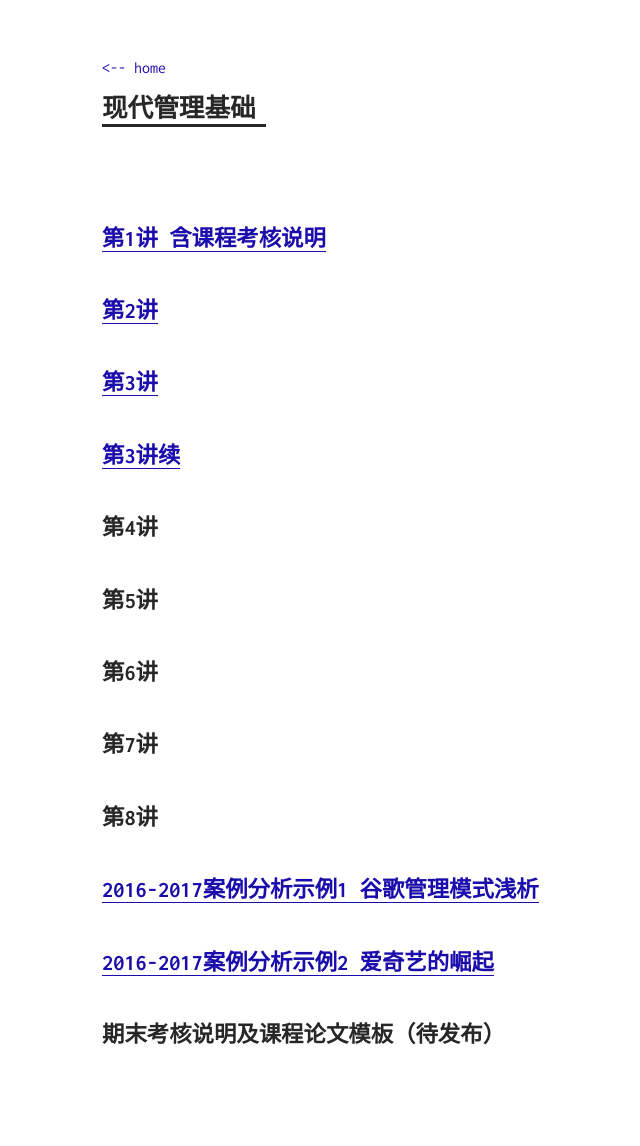
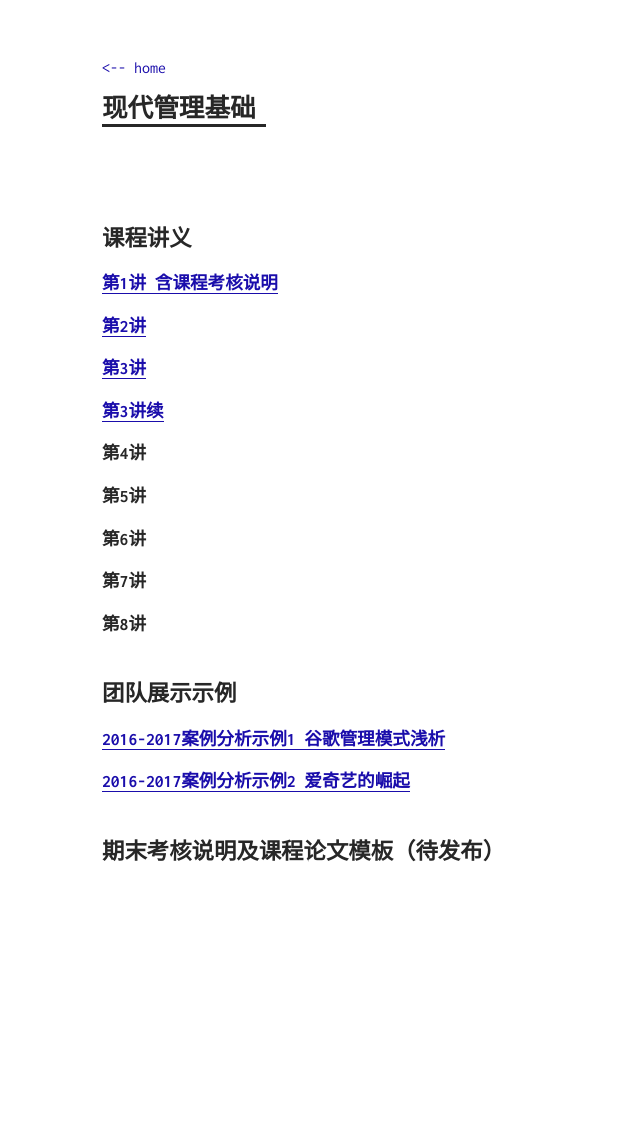
Before and after one commit to sherylman/sherylman.github.com, a Jekyll site: the page built from manage/index.md, in a window 1280 px wide. Shown: the whole page, without its empty margins (238-878 px from the left). Built offline with Jekyll 4.4.1, drawn with Linux system fonts in a browser that asks for light colours; after the commit the page ends 963 px from its top, so only the background shows below that.

Commit message:
Update index.md

```diff
--- a/manage/index.md
+++ b/manage/index.md
@@ -3,26 +3,29 @@ layout: post
 title: 现代管理基础
 ---
 
-# [第1讲 含课程考核说明](https://github.com/sherylman/sherylman.github.com/raw/master/manage/%E7%AC%AC1%E8%AE%B2%20%E5%AF%BC%E8%AE%BA.pdf)
+# 课程讲义
+## [第1讲 含课程考核说明](https://github.com/sherylman/sherylman.github.com/raw/master/manage/%E7%AC%AC1%E8%AE%B2%20%E5%AF%BC%E8%AE%BA.pdf)
 
-# [第2讲](https://github.com/sherylman/sherylman.github.com/raw/master/manage/%E7%AC%AC2%E8%AE%B2%20%E7%AE%A1%E7%90%86%E8%80%85.pdf)
+## [第2讲](https://github.com/sherylman/sherylman.github.com/raw/master/manage/%E7%AC%AC2%E8%AE%B2%20%E7%AE%A1%E7%90%86%E8%80%85.pdf)
 
-# [第3讲](https://github.com/sherylman/sherylman.github.com/raw/master/manage/%E7%AC%AC3%E8%AE%B2%20%E7%AE%A1%E7%90%86%E6%80%9D%E6%83%B3%E7%9A%84%E6%BC%94%E5%8F%98.pdf)
+## [第3讲](https://github.com/sherylman/sherylman.github.com/raw/master/manage/%E7%AC%AC3%E8%AE%B2%20%E7%AE%A1%E7%90%86%E6%80%9D%E6%83%B3%E7%9A%84%E6%BC%94%E5%8F%98.pdf)
 
-# [第3讲续](https://github.com/sherylman/sherylman.github.com/raw/master/manage/%E7%AC%AC3%E8%AE%B2%E7%BB%AD%20%E4%B8%AD%E5%9B%BD%E5%8F%A4%E4%BB%A3%E7%AE%A1%E7%90%86%E6%80%9D%E6%83%B3.pdf)
+## [第3讲续](https://github.com/sherylman/sherylman.github.com/raw/master/manage/%E7%AC%AC3%E8%AE%B2%E7%BB%AD%20%E4%B8%AD%E5%9B%BD%E5%8F%A4%E4%BB%A3%E7%AE%A1%E7%90%86%E6%80%9D%E6%83%B3.pdf)
 
-# 第4讲
+## 第4讲
 
-# 第5讲
+## 第5讲
 
-# 第6讲
+## 第6讲
 
-# 第7讲
+## 第7讲
 
-# 第8讲
+## 第8讲
 
-# [2016-2017案例分析示例1 谷歌管理模式浅析](https://github.com/sherylman/sherylman.github.com/raw/master/manage/2016-2017%E6%A1%88%E4%BE%8B%E5%88%86%E6%9E%90%E7%A4%BA%E4%BE%8B1%20%E8%B0%B7%E6%AD%8C%E7%AE%A1%E7%90%86%E6%A8%A1%E5%BC%8F%E6%B5%85%E6%9E%90.pdf)
+# 团队展示示例
+## [2016-2017案例分析示例1 谷歌管理模式浅析](https://github.com/sherylman/sherylman.github.com/raw/master/manage/2016-2017%E6%A1%88%E4%BE%8B%E5%88%86%E6%9E%90%E7%A4%BA%E4%BE%8B1%20%E8%B0%B7%E6%AD%8C%E7%AE%A1%E7%90%86%E6%A8%A1%E5%BC%8F%E6%B5%85%E6%9E%90.pdf)
 
-# [2016-2017案例分析示例2 爱奇艺的崛起](https://github.com/sherylman/sherylman.github.com/raw/master/manage/2016-2017%E6%A1%88%E4%BE%8B%E5%88%86%E6%9E%90%E7%A4%BA%E4%BE%8B2%20%E7%88%B1%E5%A5%87%E8%89%BA%E7%9A%84%E5%B4%9B%E8%B5%B7.pdf)
+## [2016-2017案例分析示例2 爱奇艺的崛起](https://github.com/sherylman/sherylman.github.com/raw/master/manage/2016-2017%E6%A1%88%E4%BE%8B%E5%88%86%E6%9E%90%E7%A4%BA%E4%BE%8B2%20%E7%88%B1%E5%A5%87%E8%89%BA%E7%9A%84%E5%B4%9B%E8%B5%B7.pdf)
+
 
 # 期末考核说明及课程论文模板（待发布）
```
